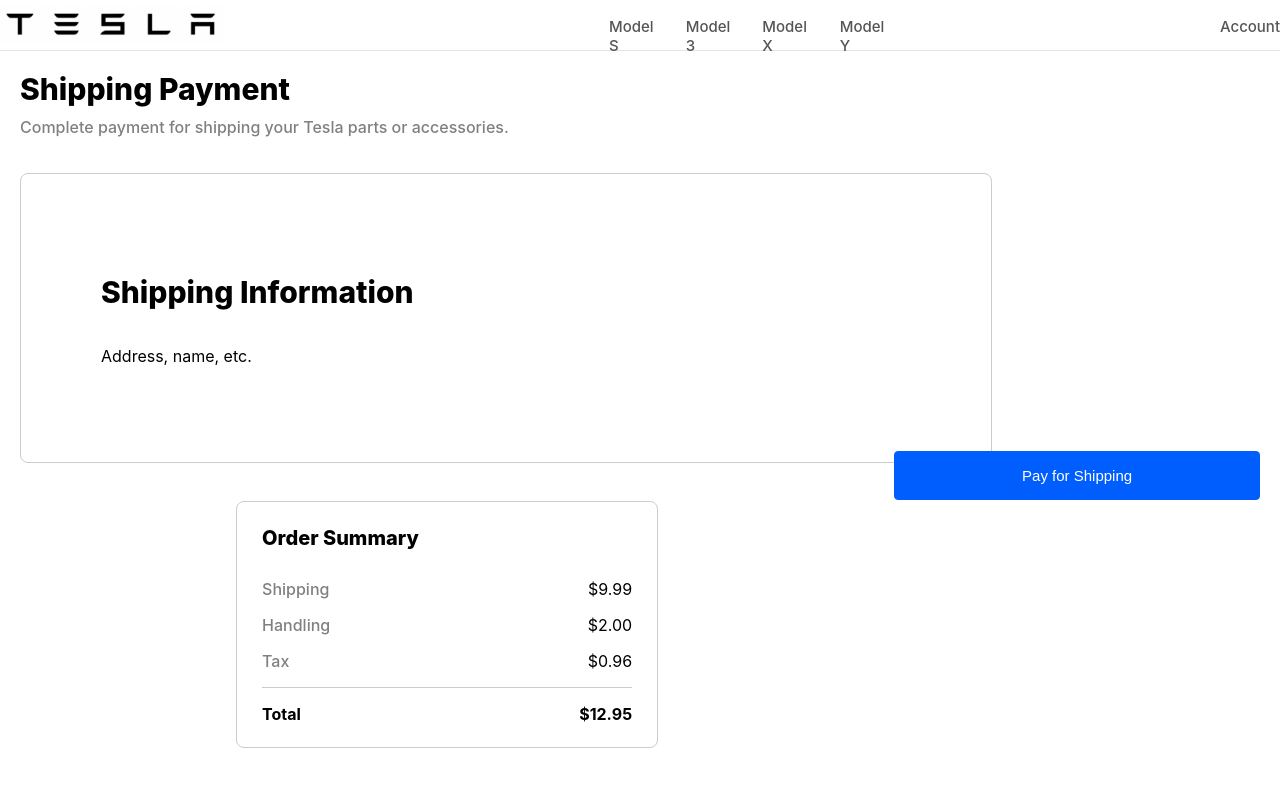
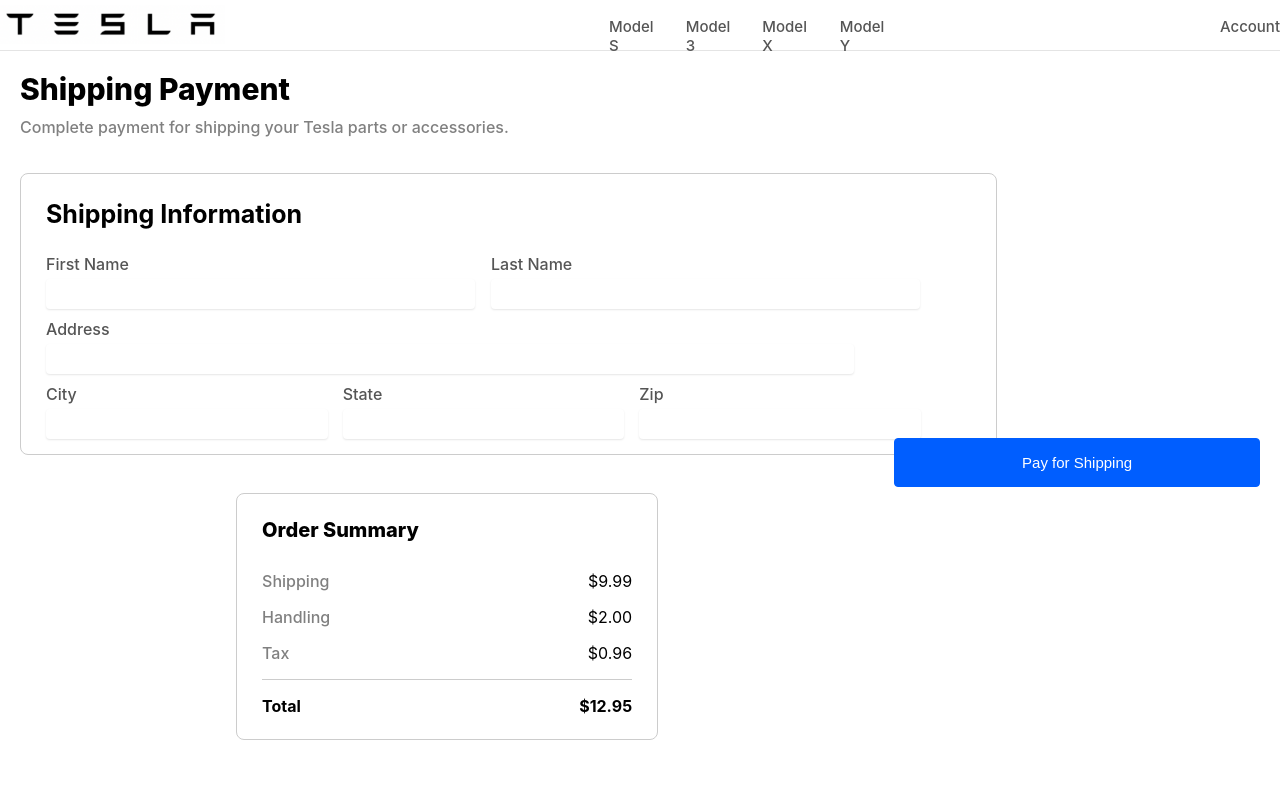
Before and after one commit to DanielTQuach/phish-sim, a React (Create React App) app: page / in a window 1280 px wide. Shown: the top 794 px of the page. Built offline with nearby package versions, Linux system fonts and the light colour scheme.

Commit message:
implemented shipping information card with text boxes

```diff
--- a/src/CheckoutPage.js
+++ b/src/CheckoutPage.js
@@ -24,9 +24,40 @@
       </div>
       <div className="main-container">
         <div className="top-row">
-          <div className="card shipping-card">
-            <h1>Shipping Information</h1>
-            <p>Address, name, etc.</p>
+          <div className="card shipping-card ">
+            <div className ="shipping-information-text">
+              <p>Shipping Information</p>
+            </div>
+            <div className="order-row">
+              <div className="shipping-info-col">
+                <div className="shipping-information-info">First Name</div>
+                <input type="text" className="custom-textbox" />
+              </div>
+              <div className="shipping-info-col last-name">
+                <div className="shipping-information-info">Last Name</div>
+                <input type="text" className="custom-textbox" />
+              </div>
+            </div>
+            <div className = "order-row">
+            <div className="shipping-info-col">
+                <div className="shipping-information-info">Address</div>
+                <input type="text" className="custom-textbox" />
+              </div>
+            </div>
+            <div className="order-row">
+              <div className="shipping-info-col">
+                <div className="shipping-information-info">City</div>
+                <input type="text" className="custom-textbox-city" />
+              </div>
+              <div className="shipping-info-col last-name">
+                <div className="shipping-information-info">State</div>
+                <input type="text" className="custom-textbox-city" />
+              </div>
+              <div className="shipping-info-col last-name">
+                <div className="shipping-information-info">Zip</div>
+                <input type="text" className="custom-textbox-city" />
+              </div>
+            </div>
           </div>
 
           <div className="card order-card">
--- a/src/css/CheckoutPage.css
+++ b/src/css/CheckoutPage.css
@@ -51,7 +51,6 @@
 
   .card {
     background-color: white;
-    padding: 80px;
     border-radius: 8px;
     color: black;
     display: flex;
@@ -59,13 +58,14 @@
   }
 
   .shipping-card {
-    width: 700px;
     margin-bottom: 18px;
     min-width: 300px;
-    width: 810px;
-    padding: 80px;
-    border-radius: 8px;
+    width: 950px;
     border: 1px solid #ccc;
+    min-height: 200px;
+    height: 270px;
+    padding-left: 25px;
+    padding-bottom: 10px;
   }
 
   .order-card {
@@ -80,6 +80,7 @@
     border-radius: 8px;
     border: 1px solid #ccc;
     margin-left: auto;
+    margin-bottom: 60px;
   }
 
   .order-summary h1{
@@ -181,7 +182,7 @@
     background-color: #005eff;
     border: 1px solid #005eff;
     border-radius: 4px;
-    margin-top: -50px;
+    margin-top: -55px;
     cursor: pointer;
     box-sizing: border-box;
 
@@ -222,3 +223,57 @@
     padding-left: 20px;
     margin-bottom: -10px;
   }
+
+  .shipping-information-text {
+    align-self: flex-start;
+    margin-top: 0;
+    font-size: 25px;
+    font-weight: bold;
+  }
+
+  .shipping-information-info {
+    font-weight: 500;
+    color: rgb(85, 85, 85);
+  }
+
+  .shipping-information-info-last {
+    font-weight: 500;
+    color: rgb(85, 85, 85);
+    padding-right: 30%;
+  }
+
+  .custom-textbox {
+    margin-top: 5px; /* pushes it down */
+    font-size: 14px;
+    background-color: white;
+    box-shadow: 0 1px 2px rgba(0, 0, 0, 0.1);
+    width: 85%; /* or desired width */
+    height: 30px;
+    border: none;
+    margin-bottom: 10px;
+  }
+
+  .custom-textbox-city {
+    margin-top: 5px; /* pushes it down */
+    font-size: 14px;
+    background-color: white;
+    box-shadow: 0 1px 2px rgba(0, 0, 0, 0.1);
+    width: 79%; /* or desired width */
+    height: 30px;
+    border: none;
+  }
+
+  .order-row {
+    display: flex;
+    gap: 20px; /* optional: space between columns */
+  }
+
+  .shipping-info-col {
+    display: flex;
+    flex-direction: column;
+    flex: 1;
+  }
+
+  .last-name {
+    margin-left: -80px; /* move it closer to the left */
+  }
```
